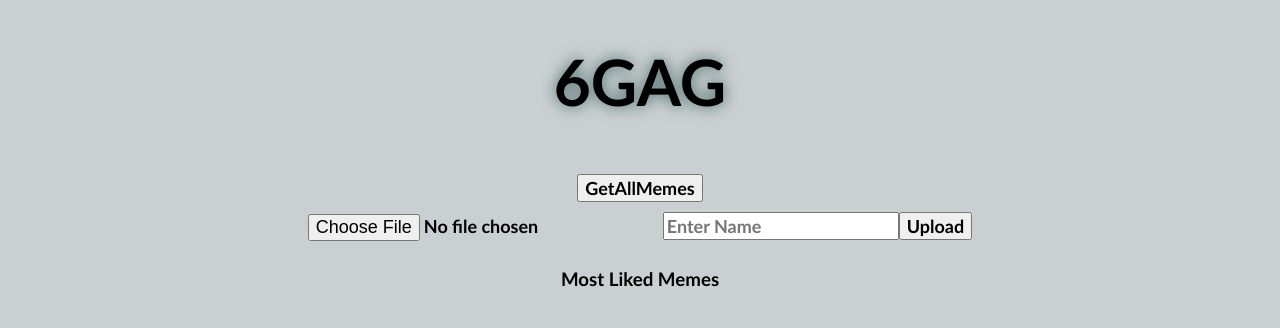
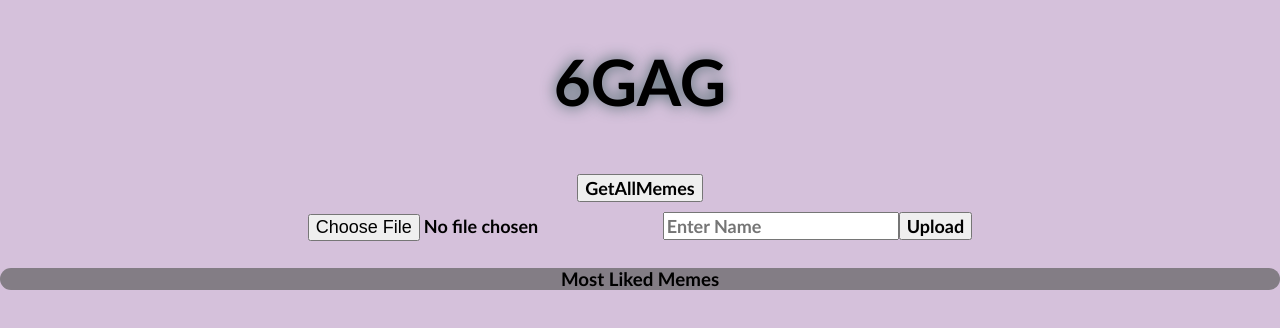
Before and after one commit to TheLittleCitizen9/6GAG, a React (Create React App) app: page / in a window 1280 px wide. Shown: the top 328 px of the page. Built offline with nearby package versions, Linux system fonts and the light colour scheme.

Commit message:
Designing the UI

```diff
--- a/src/App.css
+++ b/src/App.css
@@ -3,7 +3,7 @@
 }
 
 body{
-  background-color: rgb(202, 208, 209);
+  background-color: rgb(213, 193, 219);
   font-family: 'Calibri';
 }
 
--- a/src/App.js
+++ b/src/App.js
@@ -77,9 +77,6 @@ function App() {
         <div className="col-md-8">
           <GagList gags={gags} onOpen={onOpen} onLike={onLike} onDislike={onDislike}></GagList>
         </div>
-        <div className="col-md-4">
-
-        </div>
       </div>
 
     </div>
--- a/src/client/components/gagDesign.css
+++ b/src/client/components/gagDesign.css
@@ -10,6 +10,7 @@ p{
 
 .gagItem{
     border-radius: 25px;
-    border: 2px solid black;
+    border: 2px solid lightgrey;
     margin-top: 40px;
+    background-color: rgb(131, 125, 133);
 }
--- a/src/client/components/mostLikedGags.js
+++ b/src/client/components/mostLikedGags.js
@@ -1,4 +1,5 @@
 import React from 'react';
+import './votesBoard.css'
 
 function MostLikedGags(props) {
     let allGags = props.gags
@@ -11,13 +12,12 @@ function MostLikedGags(props) {
         mostLikedGags = allGags.slice(0, 4)
     }
 
-
   return (
     <div className="MostLiked">
         <h3>Most Liked Memes</h3>
         {getMostLikedGags()}
       {mostLikedGags.map(gag => (
-                    <div key={gag.id}>{gag.title} - {gag.likes-gag.dislikes}</div>
+                    <div className="meme" key={gag.id}>{gag.title} - {gag.likes-gag.dislikes}</div>
                 ))}
     </div>
   );
--- /dev/null
+++ b/src/client/components/votesBoard.css
@@ -0,0 +1,9 @@
+.MostLiked{
+    border-radius: 25px;
+    background-color: rgb(131, 125, 133);
+}
+
+.meme{
+    font-size: large;
+    margin-top: 10px;
+}
```
